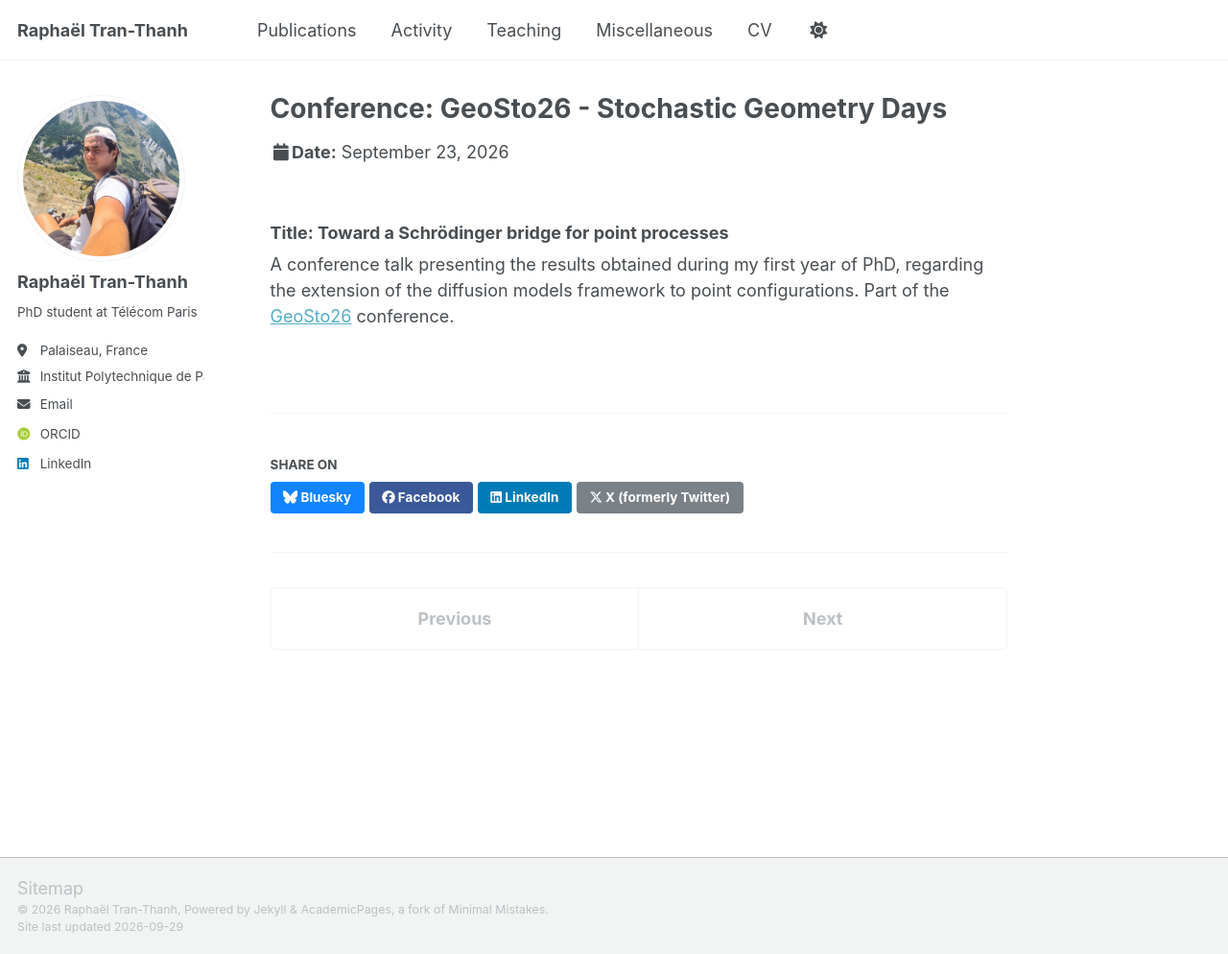
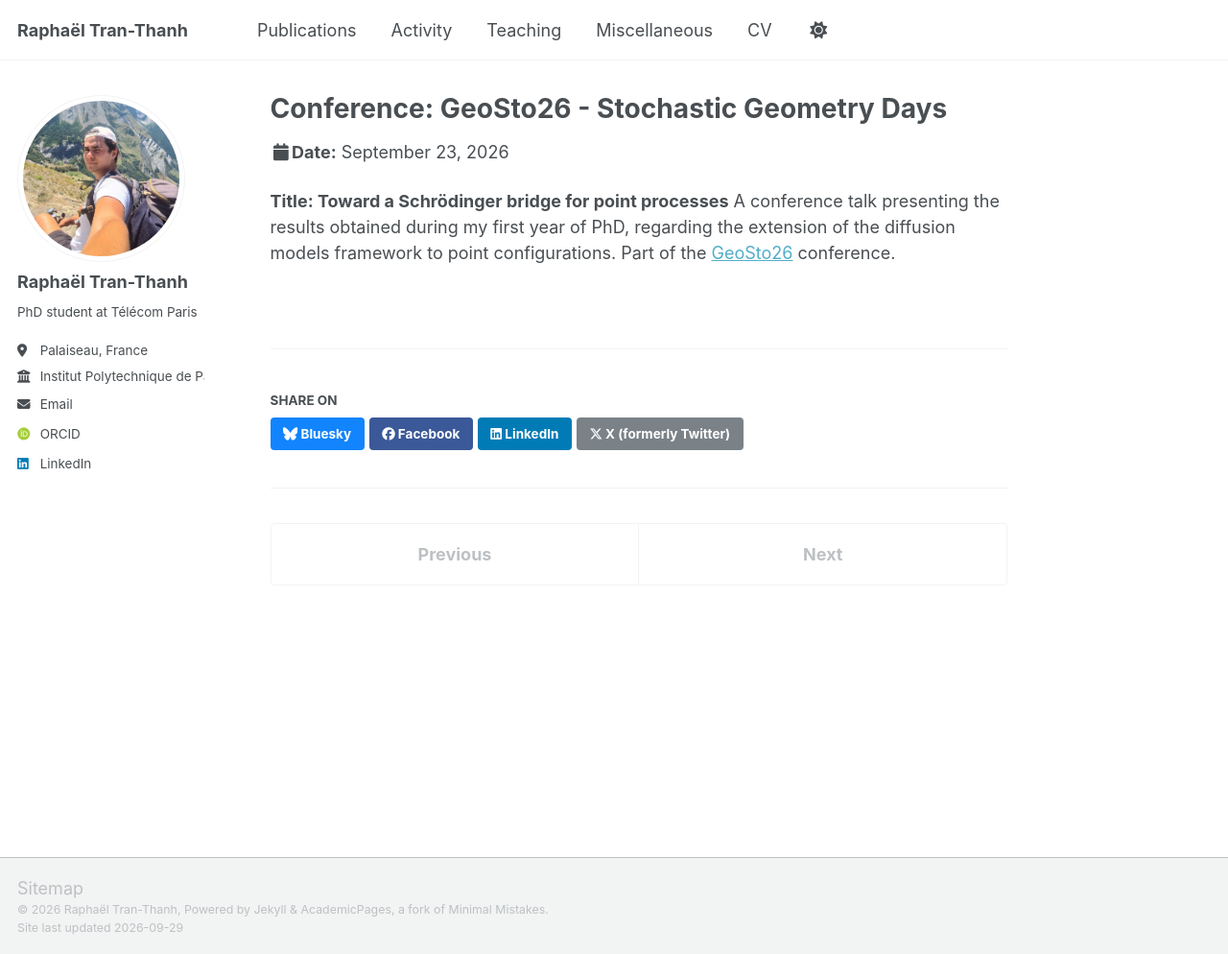
Before and after one commit to rtranthanh/rtranthanh.github.io, a Jekyll site: the page built from _talks/2026-09-23-rouen.md, in a window 1280 px wide and 994 px high. Shown: the whole window at 96% size. Built offline with Jekyll 4.4.1, drawn with Linux system fonts in a browser that asks for light colours; some web fonts are replaced; a script that is not in the unit is left out.

Commit message:
bug fixing

```diff
--- a/_talks/2026-09-23-rouen.md
+++ b/_talks/2026-09-23-rouen.md
@@ -8,6 +8,5 @@ date: 2026-09-23
 location: "Rouen, France"
 ---
 
-### Title: Toward a Schrödinger bridge for point processes
-
+**Title: Toward a Schrödinger bridge for point processes**
 A conference talk presenting the results obtained during my first year of PhD, regarding the extension of the diffusion models framework to point configurations. Part of the [GeoSto26](https://geosto26.sciencesconf.org/) conference.
```
